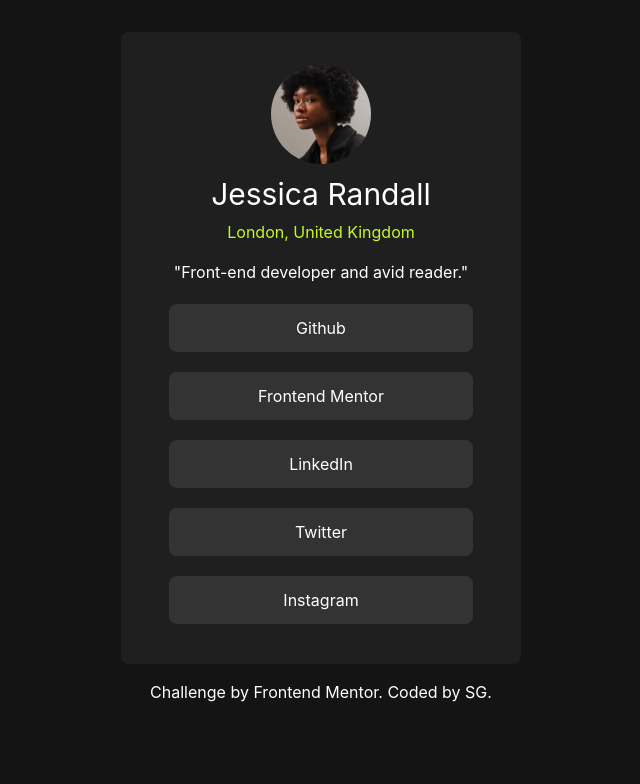
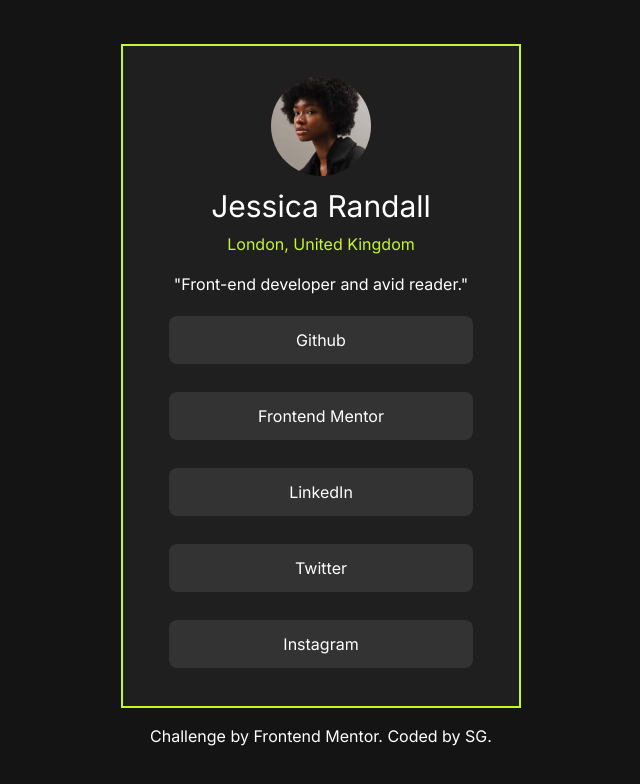
Before and after one commit to sukanyagurav/Frontend-mentor-challenge-social-links-profile-main, a website: page index.html in a window 1280 px wide. Shown: the whole page, without its empty margins (319-959 px from the left). Drawn offline with nearby package versions, Linux system fonts and the light colour scheme.

Commit message:
completed challenge

```diff
--- a/index.html
+++ b/index.html
@@ -7,23 +7,40 @@
   <link rel="icon" type="image/png" sizes="32x32" href="./assets/images/favicon-32x32.png">
 
   <title>Frontend Mentor | Social links profile</title>
-
+  <link
+  rel="stylesheet"
+  href="https://cdnjs.cloudflare.com/ajax/libs/animate.css/4.1.1/animate.min.css"
+/>
   <link rel="stylesheet" href="./css/style.css">
+  <link rel="preconnect" href="https://fonts.googleapis.com">
+<link rel="preconnect" href="https://fonts.gstatic.com" crossorigin>
+<link href="https://fonts.googleapis.com/css2?family=Inter:wght@400;600;700&display=swap" rel="stylesheet">
 
 </head>
-<body class="font-sans mt-8 bg-offBlack flex flex-col min-h-screen items-center text-white">
-  <main class=" w-[400px] max-w-[100%] bg-darkGrey rounded-lg  text-center p-[2rem] px-[3rem]">
-    <img src="assets/images/avatar-jessica.jpeg " class="rounded-full mx-auto w-[100px]" alt="user profile image">
-    <h1 class="text-3xl my-3 mb-2">Jessica Randall</h1>
-    <h2 class="text-green font-700"> London, United Kingdom</h2>
-    <span class="my-4 mb-2 block ">"Front-end developer and avid reader."</span>
-    <div class="flex gap-5 flex-col  my-5 mb-2">
-      <a href="#none" class="px-4 py-3 bg-grey rounded-lg ">Github</a>
-      <a href="#none" class="px-4 py-3 bg-grey  rounded-lg">Frontend Mentor</a>
-      <a href="#none" class="px-4 py-3 bg-grey rounded-lg ">LinkedIn</a>
-      <a href="#none" class="px-4 py-3 bg-grey rounded-lg ">Twitter</a>
-      <a href="#none" class="px-4 py-3 bg-grey  rounded-lg">Instagram</a>
+<body class="font-sans mt-8 bg-offBlack flex flex-col min-h-screen items-center text-white p-3">
+  <main class=" w-[400px] max-w-[100%] h-[100%] transition-all duration-[0.9s] bg-darkGrey hover:shadow-[0px_1px_2px_0px_rgb(175,241,41),0px_2px_6px_2px_rgb(175,241,41)]  text-center  transition-all ease-in-out duration-[0.9s] p-[2rem] px-[3rem]  hover:shadow-green">
+    <div class="border-box">
+      <span class="line line01" aria-hidden="true"></span>
+      <span class="line line02" aria-hidden="true"></span>
+      <span class="line line03" aria-hidden="true"></span>
+      <span class="line line04" aria-hidden="true"></span>
     </div>
+      <div class="content ">
+
+        <img src="assets/images/avatar-jessica.jpeg "  class="rounded-full mx-auto w-[100px] animate__animated animate__zoomIn" alt="user profile image">
+        <h1 class="text-3xl my-3 mb-2 animate__animated animate__lightSpeedInRight">Jessica Randall</h1>
+        <h2 class="text-greenColor font-700 animate__animated animate__fadeInDown"> London, United Kingdom</h2>
+        <span class="my-4 mb-2 block animate__animated animate__pulse">"Front-end developer and avid reader."</span>
+        <div class="flex gap-7 flex-col  my-5 mb-2">
+          <a href="#none" class="px-4 py-3 bg-grey rounded-lg animate__animated  animate__fadeInDown  transition-all ease-in-out duration-[0.9s] hover:font-extrabold hover:shadow-[0px_5px_15px_rgb(175,241,41)]   hover:bg-greenColor hover:text-offBlack">Github</a>
+          <a href="#none" class="px-4 py-3 bg-grey  rounded-lg animate__animated animate__fadeInDown transition-all ease-in-out duration-[0.9s] hover:font-extrabold hover:shadow-[0px_5px_15px_rgb(175,241,41)]  hover:bg-greenColor hover:text-offBlack">Frontend Mentor</a>
+          <a href="#none" class="px-4 py-3 bg-grey rounded-lg animate__animated  animate__fadeInDown  transition-all ease-in-out duration-[0.9s] hover:font-extrabold hover:shadow-[0px_5px_15px_rgb(175,241,41)]   hover:bg-greenColor hover:text-offBlack">LinkedIn</a>
+          <a href="#none" class="px-4 py-3 bg-grey rounded-lg animate__animated  animate__fadeInDown transition-all  ease-in-out duration-[0.9s] hover:font-extrabold hover:shadow-[0px_5px_15px_rgb(175,241,41)]  hover:bg-greenColor hover:text-offBlack">Twitter</a>
+          <a href="#none" class="px-4 py-3 bg-grey  rounded-lg animate__animated  animate__fadeInDown transition-all ease-in-out duration-[0.9s] hover:font-extrabold  hover:shadow-[0px_5px_15px_rgb(175,241,41)]  hover:bg-greenColor hover:text-offBlack">Instagram</a>
+        </div>
+      </div>
+
+
   </main>
 
 
--- a/input.css
+++ b/input.css
@@ -2,7 +2,79 @@
 @tailwind components;
 @tailwind utilities;
 
-@font-face {
-    font-family: 'Inter';
-    src: local('Inter'), url(assets/fonts/Inter-VariableFont_slnt\,wght.ttf) format('ttf');
+
+
+main{
+    position: relative;
+    overflow: hidden;
 }
+
+.line{
+    display: block;
+    position: absolute;
+    right: 0;
+    bottom: 0;
+    background-color: hsl(75, 94%, 57%);
+    opacity: 0;
+}
+.line01{
+    top: 0;
+    right: 0;
+    width: 0.15vw;
+    height: 100%;
+    transform-origin: bottom;
+    animation: animation01_line01 0.2s linear 0.3s forwards;
+}
+.line03{
+    top: 0;
+    left: 0;
+    width:0.15vw;
+    height: 100%;
+    transform-origin: bottom;
+    animation: animation01_line01 0.2s linear 0.6s forwards;
+}
+@keyframes animation01_line01{
+    0%{
+        transform: scale3d(1,0,1);
+        opacity: 1;
+    }
+    100%{
+        transform: scale3d(1,1,1);
+        opacity:1;
+    }
+}
+
+.line02{
+    bottom: 0%;
+    left: 0;
+    width: 100%;
+    height: 0.13vw;
+    transform-origin: right;
+    animation: animation01_line02 0.2s linear 0.4s forwards;
+}
+.line04{
+    top: 0;
+    left: 0;
+    width:100%;
+    height: 0.13vw;
+    transform-origin: left;
+    animation: animation01_line02 0.2s linear 0.8s forwards;
+}
+main:hover .border-box{
+    opacity: 0.2;
+}
+@keyframes animation01_line02{
+    0%{
+        transform: scale3d(0,1,1);
+        opacity: 1;
+    }
+    100%{
+        transform: scale3d(1,1,1);
+        opacity: 1;
+    }
+}
+
+main{
+    overflow: hidden;
+
+}
--- a/tailwind.config.js
+++ b/tailwind.config.js
@@ -14,7 +14,7 @@ module.exports = {
           grey: 'hsl(0, 0%, 20%)',
           darkGrey: 'hsl(0, 0%, 12%)',
           offBlack: 'hsl(0, 0%, 8%)',
-          green: 'hsl(75, 94%, 57%)'
+          greenColor: 'hsl(75, 94%, 57%)'
       },
     fontFamily: {
       'sans': ['Inter',]
```
Also changed, not shown: assets/fonts/OFL.txt (deleted, +0 -93 lines), README.md, assets/fonts/Inter-VariableFont_slnt,wght.ttf (deleted), assets/fonts/README.txt (deleted), assets/fonts/static/Inter-Bold.ttf (deleted), assets/fonts/static/Inter-Regular.ttf (deleted), assets/fonts/static/Inter-SemiBold.ttf (deleted), css/style.css.
